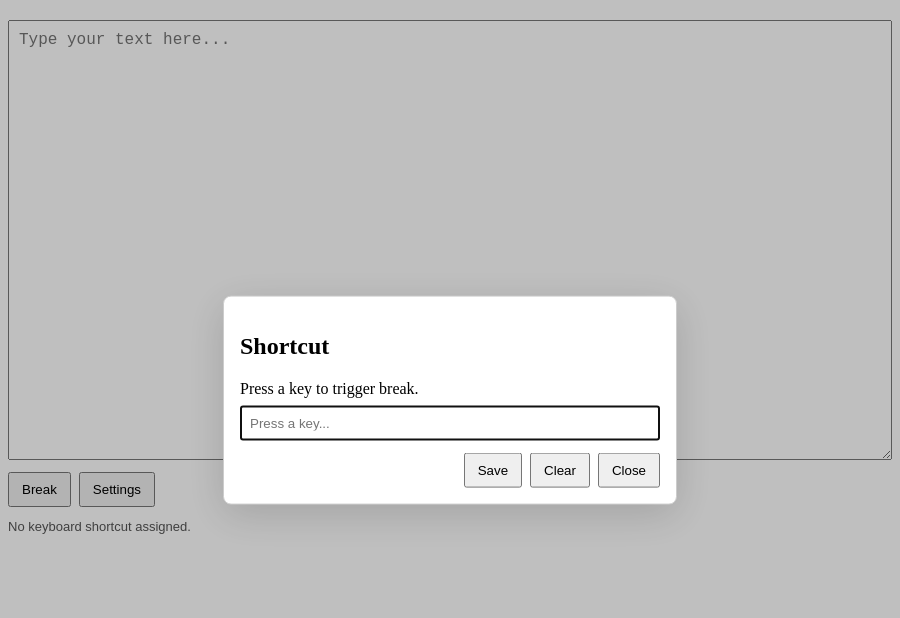
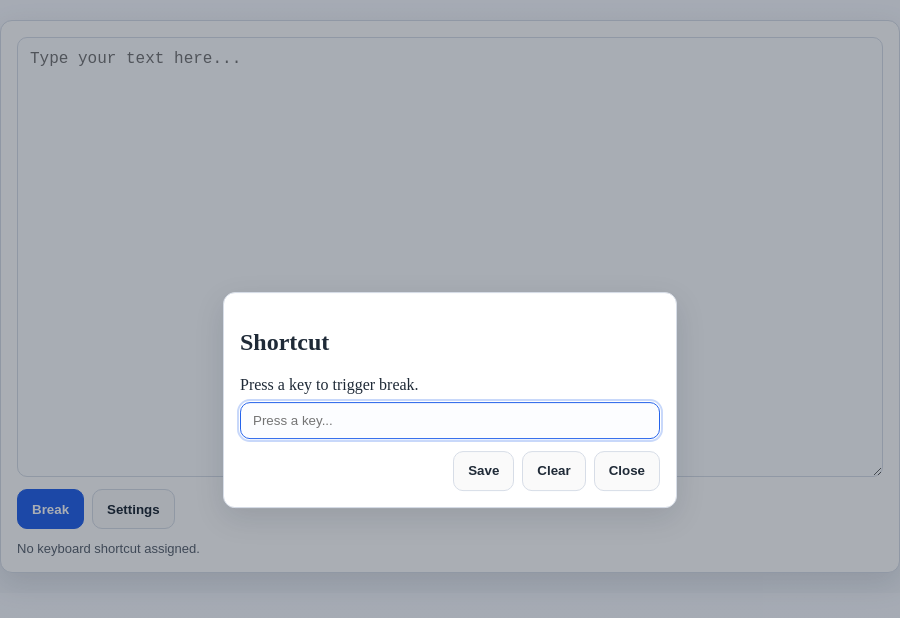
Before and after one commit to chrismuha/sentence-maker, an Electron app: page index.html in a window 900 px wide. Both pictures are taken after a click on the button "Settings". Drawn offline with Linux system fonts and the light colour scheme.

Commit message:
styles polish sentence maker

```diff
--- a/styles.css
+++ b/styles.css
@@ -1,10 +1,33 @@
+:root {
+  --bg: #f3f6fb;
+  --surface: #ffffff;
+  --surface-muted: #fafafa;
+  --text: #1f2a37;
+  --text-muted: #5b6470;
+  --border: #d7dde7;
+  --shadow: 0 10px 30px rgba(15, 23, 42, 0.12);
+  --accent: #2563eb;
+  --accent-strong: #1d4ed8;
+}
+
+body {
+  margin: 0;
+  background: linear-gradient(180deg, #f8faff 0%, var(--bg) 100%);
+  color: var(--text);
+}
+
 .app {
   max-width: 980px;
   margin: 20px auto;
+  padding: 16px;
   display: flex;
   flex-direction: column;
   gap: 12px;
   font-family: Arial, sans-serif;
+  background: var(--surface);
+  border: 1px solid var(--border);
+  border-radius: 12px;
+  box-shadow: var(--shadow);
 }
 
 textarea {
@@ -12,9 +35,19 @@ textarea {
   min-height: 240px;
   height: min(55vh, 480px);
   font-size: 12pt;
-  padding: 10px;
+  padding: 12px;
   box-sizing: border-box;
+  border: 1px solid var(--border);
+  border-radius: 10px;
+  background: #fcfdff;
+  color: var(--text);
   resize: vertical; /* keep width fixed so scroll bar stays aligned */
+}
+
+textarea:focus {
+  outline: 2px solid rgba(37, 99, 235, 0.25);
+  outline-offset: 1px;
+  border-color: var(--accent);
 }
 
 .controls {
@@ -23,13 +56,39 @@ textarea {
 }
 
 button {
-  padding: 8px 12px;
+  min-height: 40px;
+  padding: 8px 14px;
+  border: 1px solid var(--border);
+  border-radius: 10px;
+  background: var(--surface-muted);
+  color: var(--text);
+  font-weight: 600;
   cursor: pointer;
+}
+
+button:hover {
+  background: #f0f4fb;
+}
+
+button:focus-visible {
+  outline: 2px solid rgba(37, 99, 235, 0.35);
+  outline-offset: 1px;
+}
+
+#breakBtn {
+  background: var(--accent);
+  border-color: var(--accent);
+  color: #fff;
+}
+
+#breakBtn:hover {
+  background: var(--accent-strong);
+  border-color: var(--accent-strong);
 }
 
 .hint {
   font-size: 9.75pt;
-  color: #555;
+  color: var(--text-muted);
   margin: 0;
 }
 
@@ -50,22 +109,32 @@ button {
   top: 50%;
   left: 50%;
   transform: translate(-50%, -50%);
-  background: #fff;
-  border: 1px solid #ccc;
-  border-radius: 8px;
+  background: var(--surface);
+  border: 1px solid var(--border);
+  border-radius: 12px;
   padding: 16px;
   width: min(92vw, 420px);
   max-height: min(88vh, 680px);
   overflow-y: auto;
-  box-shadow: 0 10px 40px rgba(0, 0, 0, 0.15);
+  box-shadow: var(--shadow);
   z-index: 2;
 }
 
 .settings input {
   width: 100%;
   margin: 8px 0 4px;
-  padding: 8px;
+  padding: 10px 12px;
   box-sizing: border-box;
+  border: 1px solid var(--border);
+  border-radius: 10px;
+  background: #fcfdff;
+  color: var(--text);
+}
+
+.settings input:focus {
+  outline: 2px solid rgba(37, 99, 235, 0.25);
+  outline-offset: 1px;
+  border-color: var(--accent);
 }
 
 .settings-actions {
@@ -79,7 +148,7 @@ button {
 .backdrop {
   position: fixed;
   inset: 0;
-  background: rgba(0, 0, 0, 0.25);
+  background: rgba(12, 23, 40, 0.35);
   z-index: 1;
 }
 
@@ -90,6 +159,7 @@ button {
 @media (max-width: 680px) {
   .app {
     margin: 12px;
+    padding: 12px;
     gap: 10px;
   }
 
@@ -142,9 +212,9 @@ button {
 
 @media (max-width: 375px) {
   .shortcut-rules {
-    border: 1px solid #ddd;
+    border: 1px solid var(--border);
     border-radius: 8px;
-    background: #fafafa;
+    background: var(--surface-muted);
     padding: 8px 10px;
   }
 
```
